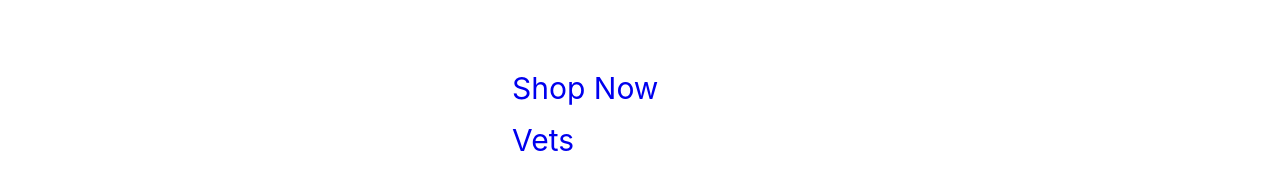
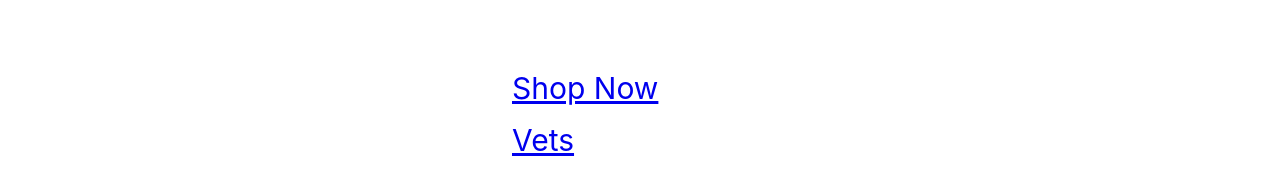
Before and after one commit to Joeyy-K/Woofers-frontend, a React (Create React App) app in the folder client/: page /home in a window 1280 px wide. Shown: the part 656-827 px from the top of the page. Built offline with nearby package versions, Linux system fonts and the light colour scheme.

Commit message:
changes made

```diff
--- a/client/src/components/Signup.js
+++ b/client/src/components/Signup.js
@@ -9,7 +9,7 @@ export const SignupForm = () => {
 
   useEffect(() => {
     console.log("FETCH! ");
-    fetch("/users")
+    fetch("https://pets-backend-nlog.onrender.com/users")
       .then((res) => res.json())
       .then((data) => {
         setUsers(data);
@@ -21,6 +21,7 @@ export const SignupForm = () => {
     email: yup.string().email("Invalid email").required("Must enter email"),
     username: yup.string().required("Must enter a username").max(15),
     password: yup.string().required("Must enter password"),
+    phonenumber: yup.string().required("Must register with  number"),
   });
 
   const formik = useFormik({
@@ -28,6 +29,7 @@ export const SignupForm = () => {
       username: "",
       email: "",
       password: "",
+      phonenumber: "",
     },
     validationSchema: formSchema,
     onSubmit: async (values) => {
@@ -36,7 +38,7 @@ export const SignupForm = () => {
       }
 
       try {
-        let resp = await fetch("/user_posts", {
+        let resp = await fetch("https://pets-backend-nlog.onrender.com/users", {
           method: "POST",
           headers: {
             "Content-Type": "application/json",
@@ -107,7 +109,7 @@ export const SignupForm = () => {
         />
         <p style={{ color: "red" }}> {formik.errors.phonenumber}</p>
 
-        <button type="submit" className="signupb"><Link to="/home">Sign Up</Link></button>
+        <button type="submit" className="signupb">Sign Up</button>
       </form>
       <p>Already have an account? <Link to="/signin">Sign in here</Link></p>
     </div>
--- a/client/src/components/homepage.css
+++ b/client/src/components/homepage.css
@@ -40,9 +40,9 @@
 }
 
 .sentence4 {
+    display: flexbox;
     align-items: center;
-    text-decoration: none;
     margin: 40%;
     font-size: 30px;
-    margin-bottom: 8%;
+    margin-bottom: 10%;
 }
--- a/client/src/components/shop.js
+++ b/client/src/components/shop.js
@@ -73,6 +73,7 @@ function Shop() {
 
   return (
     <div>
+      <Navbar />
       <h2>Shop here</h2>
       <nav>
         <button onClick={() => setActiveCategory('dogs')}>Dogs</button>
```
Also changed, not shown: 16 other files (tests, documents, lock files or other folders).
